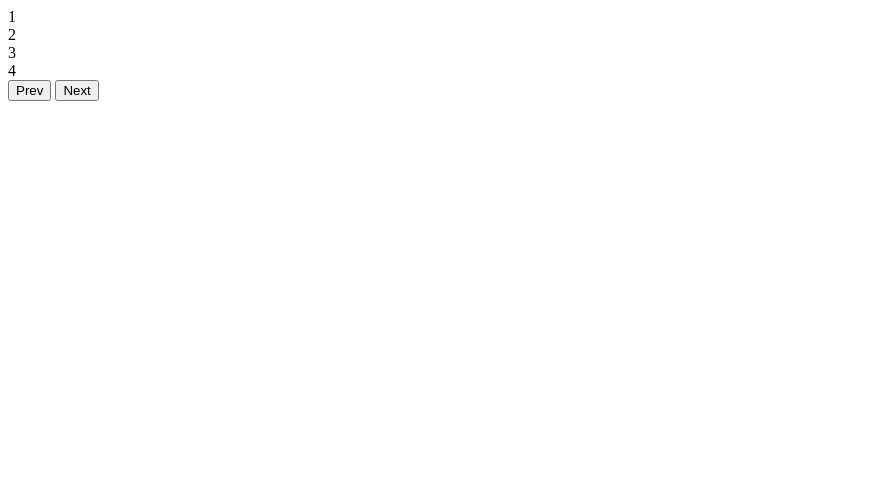
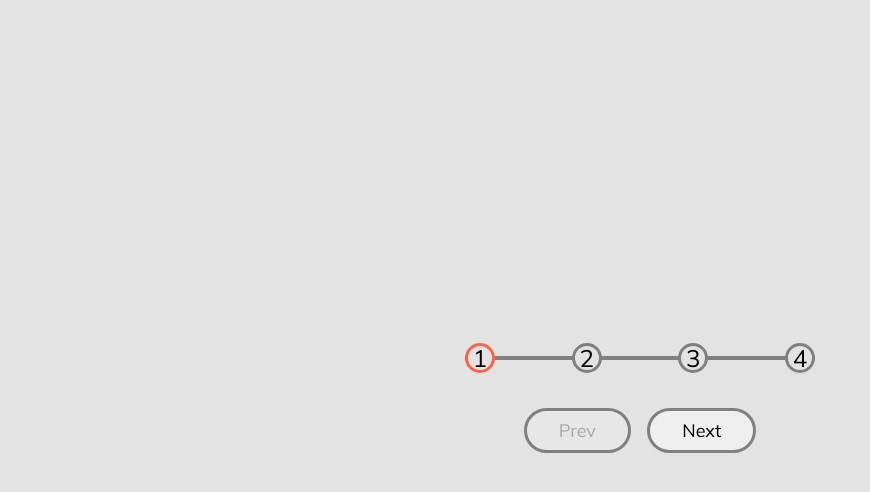
Before and after one commit to ysafronau/steps, a plain HTML site: page index.html in a window 1280 px wide. Shown: the whole page, without its empty margins (0-870 px from the left). Drawn offline with Linux system fonts and the light colour scheme.

Commit message:
feat: add styling to our progress steps

```diff
--- a/index.html
+++ b/index.html
@@ -11,13 +11,13 @@
     <div class="container">
       <div class="container-progress">
         <div class="progress" id="progress"></div>
-        <div class="circle">1</div>
+        <div class="circle active">1</div>
         <div class="circle">2</div>
         <div class="circle">3</div>
         <div class="circle">4</div>
       </div>
-      <button id="prev">Prev</button>
-      <button id="next">Next</button>
+      <button class="btn prev" disabled id="prev">Prev</button>
+      <button class="btn active" id="next">Next</button>
     </div>
     <script src="script.js"></script>
   </body>
--- a/style.css
+++ b/style.css
@@ -0,0 +1,88 @@
+@import url("https://fonts.googleapis.com/css2?family=Mulish:wght@400;700&display=swap");
+
+* {
+  box-sizing: border-box;
+  margin: 0;
+  padding: 0;
+}
+
+body {
+  font-family: "Mulish", sans-serif;
+  font-size: 24px;
+  background-color: #e3e3e3;
+  height: 100vh;
+  display: flex;
+  justify-content: center;
+  align-items: center;
+}
+
+.container {
+  text-align: center;
+}
+
+.container-progress {
+  display: flex;
+  justify-content: space-between;
+  max-width: 100%;
+  width: 350px;
+  position: relative;
+  margin-bottom: 30px;
+}
+
+.container-progress::before {
+  content: "";
+  background-color: gray;
+  width: 100%;
+  height: 4px;
+  position: absolute;
+  top: 50%;
+  left: 0;
+  transform: translateY(-50%);
+  z-index: -1;
+}
+
+.progress {
+  background-color: tomato;
+  width: 0%;
+  height: 4px;
+  position: absolute;
+  top: 50%;
+  left: 0;
+  transform: translateY(-50%);
+  z-index: -1;
+  transition: 0.3s ease;
+}
+
+.circle {
+  width: 30px;
+  height: 30px;
+  border-radius: 50%;
+  display: flex;
+  justify-content: center;
+  align-items: center;
+  background-color: #e3e3e3;
+  border: 3px solid gray;
+}
+
+.circle.active {
+  border: 3px solid tomato;
+  transition: 0.3s ease;
+}
+
+.btn {
+  padding: 8px 32px;
+  margin: 5px;
+  font-family: inherit;
+  border: 3px solid gray;
+  border-radius: 50px;
+  font-size: 18px;
+  cursor: pointer;
+}
+
+.btn.active:active {
+  transform: scale(0.98);
+}
+
+.prev {
+  cursor: not-allowed;
+}
```
